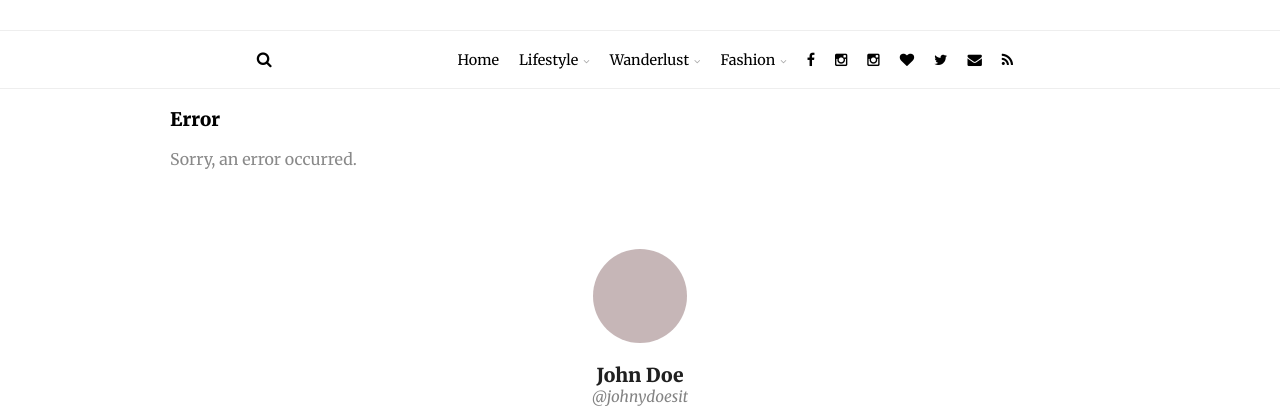
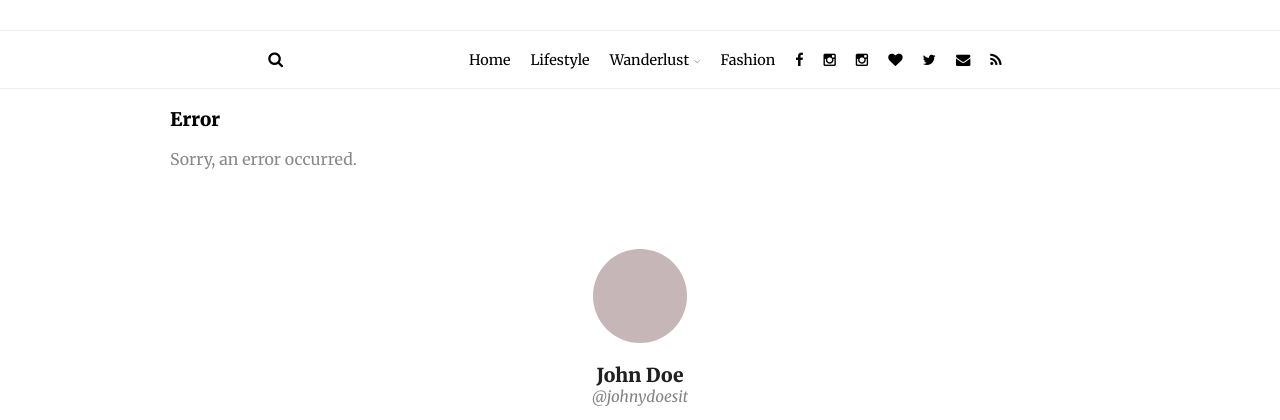
Before and after one commit to logileifs/likeariot, a Django app: template templates/errors/500.html in a window 1280 px wide. Shown: the part 330-750 px from the top of the page. Run offline with Django 3.2, Linux system fonts and the light colour scheme; the template is opened without the code that fills it, so the values that code supplies are empty; some libraries are stand-ins or nearby versions.

Commit message:
removed dropdown from lifestyle and fashion

```diff
--- a/templates/base.html
+++ b/templates/base.html
@@ -169,16 +169,16 @@
 												<li><a href="index-sidebar.html">Sidebar</a></li>
 											</ul>-->
 										</li>
-										<li class="submenu-link"><a class="arrow" href="">Lifestyle</a>
+										<li><a href="">Lifestyle</a>
 											<!-- Submenu-->
-											<ul>
+											<!--<ul>
 												<li><a href="index.html">Thoughts</a></li>
 												<li><a href="index-slider.html">Festivals</a></li>
 												<li><a href="index-animations.html">Interior</a></li>
 												<li><a href="index-sidebar.html">DIY</a></li>
 												<li><a href="index-sidebar.html">Beauty</a></li>
 												<li><a href="index-sidebar.html">Food</a></li>
-											</ul>
+											</ul>-->
 										</li>
 										<li class="submenu-link"><a class="arrow" href="#">Wanderlust</a>
 											<!-- Submenu-->
@@ -191,15 +191,15 @@
 												<li><a href="single-audio.html">Audio Post</a></li>-->
 											</ul>
 										</li>
-										<li class="submenu-link"><a class="arrow" href="#">Fashion</a>
+										<li><a href="#">Fashion</a>
 											<!-- Submenu-->
-											<ul>
+											<!--<ul>
 												<li><a href="grid.html">Everyday Looks</a></li>
 												<li><a href="typography.html">Outdoor Looks</a></li>
 												<li><a href="elements.html">Retro Looks</a></li>
 												<li><a href="elements.html">Linda</a></li>
 												<li><a href="elements.html">Caro</a></li>
-											</ul>
+											</ul>-->
 										</li>
 										<li><a href="https://www.facebook.com/LikeRiot"><i class="fa fa-facebook"></i></a></li>
 										<li><a href="https://www.instagram.com/wearelikeariot/"><i class="fa fa-instagram"></i></a></li>
```
